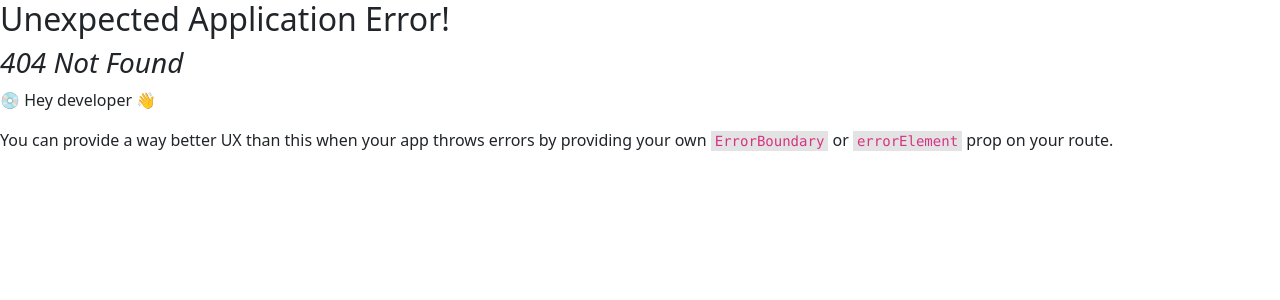
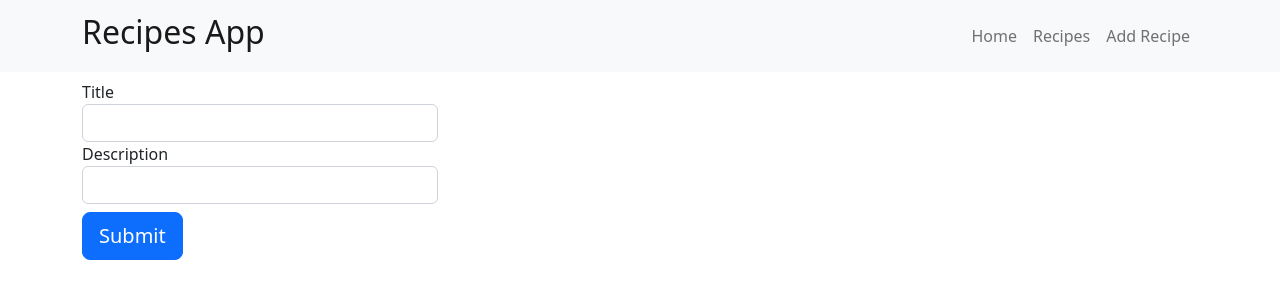
Before and after one commit to ricocatford/recipes-project, a React (Create React App) app in the folder frontend/: page /add-recipe in a window 1280 px wide. Before the commit this address had no page. Shown: the top 300 px of the page. Built offline with nearby package versions, Linux system fonts and the light colour scheme.

Commit message:
feat: new recipe form component

```diff
--- a/frontend/public/index.html
+++ b/frontend/public/index.html
@@ -7,6 +7,7 @@
     <meta name="theme-color" content="#000000" />
     <meta name="description" content="Web site created using create-react-app" />
     <link rel="manifest" href="%PUBLIC_URL%/manifest.json" />
+    <script src="https://kit.fontawesome.com/6aecce4a80.js" crossorigin="anonymous"></script>
     <title>Recipes App</title>
   </head>
   <body>
--- a/frontend/src/assets/css/style.css
+++ b/frontend/src/assets/css/style.css
@@ -4,7 +4,12 @@
     padding: 0;
 }
 
+.container--custom {
+    min-height: calc(100vh - 80px);
+}
+
 .recipe__wrapper {
+    border: 1px solid rgb(248, 248, 248);
     border-radius: 1rem;
     box-shadow: 0 .5em 1em rgba(0, 0, 0, 0.1);
 }
--- /dev/null
+++ b/frontend/src/components/NewRecipeForm.jsx
@@ -0,0 +1,44 @@
+import React, { useState } from "react";
+import { Col, Button } from "react-bootstrap";
+
+
+export const NewRecipeForm = () => {
+    const [recipeTitle, setRecipeTitle] = useState("")
+    const [recipeDescription, setRecipeDescription] = useState("")
+
+    const HandleSubmitForm = () => {
+        fetch('http://localhost:8080/api/recipes', {
+            method: 'POST',
+            headers: {
+                'Content-Type': 'application/json',
+            },
+            body: JSON.stringify({
+                "title": recipeTitle,
+                "description": recipeDescription
+            })
+        })
+            .then(response => console.log(response.status));
+    }
+
+    return (
+        <form className="form col-sm-12 col-md-6 col-lg-4" onSubmit={HandleSubmitForm}>
+            <Col>
+                <label htmlFor="title">
+                    Title
+                </label>
+                <input className="form-control" type="text" value={recipeTitle} name="title" onChange={(e) => setRecipeTitle(e.target.value)}/>
+            </Col>
+            <Col>
+                <label htmlFor="description">
+                    Description
+                </label>
+                <input className="form-control" type="text" value={recipeDescription} name="description" onChange={(e) => setRecipeDescription(e.target.value)}/>
+            </Col>
+            <Col>
+                <Button className="btn btn-lg mt-2" type="submit">
+                    Submit
+                </Button>
+            </Col>
+        </form>
+    );
+}
--- a/frontend/src/components/Recipe.jsx
+++ /dev/null
@@ -1,25 +0,0 @@
-import React from "react";
-
-import { Col } from "react-bootstrap";
-
-export const Recipe = (props) => {
-    const recipes = props.recipes;
-
-    return (
-        <>
-            {recipes.map(recipe => (
-                <Col sm={12} md={6} lg={4} key={recipe.id} className="recipe__wrapper my-2 p-3">
-                    <h2>
-                        {recipe.title}
-                    </h2>
-                    <p>
-                        {recipe.createdAt}
-                    </p>
-                    <p>
-                        {recipe.description}
-                    </p>
-                </Col>
-            ))}
-        </>
-    );
-}
--- /dev/null
+++ b/frontend/src/components/RecipeList.jsx
@@ -0,0 +1,34 @@
+import React from "react";
+
+import { Col } from "react-bootstrap";
+
+export const RecipeList = (props) => {
+    const recipes = props.recipes;
+
+    const currentDate = (date) => new Date(date).toLocaleDateString(
+        undefined,
+        {
+            year: "numeric",
+            month: "short",
+            day: "numeric",
+        }
+    );
+
+    return (
+        <>
+            {recipes.map(recipe => (
+                <Col sm={12} md={6} key={recipe.id} className="recipe__wrapper offset-md-1 my-2 p-3">
+                    <h2>
+                        {recipe.title}
+                    </h2>
+                    <p className="text-muted">
+                        Created at: {currentDate(recipe.createdAt)}
+                    </p>
+                    <p>
+                        {recipe.description}
+                    </p>
+                </Col>
+            ))}
+        </>
+    );
+};
--- /dev/null
+++ b/frontend/src/pages/AddRecipes.jsx
@@ -0,0 +1,15 @@
+import { Container, Row } from "react-bootstrap";
+
+import { NewRecipeForm } from "../components/NewRecipeForm";
+
+const AddRecipes = () => {
+    return (
+        <Container className="container--custom mt-2">
+            <Row>
+                <NewRecipeForm />
+            </Row>
+        </Container>
+    );
+};
+
+export default AddRecipes;
--- a/frontend/src/pages/Home.jsx
+++ b/frontend/src/pages/Home.jsx
@@ -1,57 +1,17 @@
-import React, { useState, useEffect } from "react";
+import React from "react";
 
-import getRecipes from "../requests/getRecipes";
-import { Recipe } from "components/Recipe";
-import { Container, Row } from "react-bootstrap";
+import { Container } from "react-bootstrap";
 
 const Home = () => {
-    const [recipes, setRecipes] = useState([]);
-
-    useEffect(() => {
-    async function requestGetRecipes() {
-        const recipes = await getRecipes();
-        setRecipes(recipes);
-    }
-    requestGetRecipes();
-    }, []);
-
-    const [recipeTitle, setRecipeTitle] = useState("")
-    const [recipeDescription, setRecipeDescription] = useState("")
-
-    const Test = () => {
-        fetch('http://localhost:8080/api/recipes', {
-            method: 'POST',
-            headers: {
-                'Content-Type': 'application/json',
-            },
-            body: JSON.stringify({
-                "title": recipeTitle,
-                "description": recipeDescription
-            })
-        })
-            .then(response => console.log(response.status));
-    }
-
     return (
-    <Container>
-        <Row className="p-3">
-            <Recipe recipes={recipes} />
-        </Row>
-        <form onSubmit={Test}>
-            <label htmlFor="title">
-                Title
-            </label>
-            <input type="text" value={recipeTitle} name="title" onChange={(e) => setRecipeTitle(e.target.value)}/>
-
-            <label htmlFor="description">
-                Description
-            </label>
-            <input type="text" value={recipeDescription} name="description" onChange={(e) => setRecipeDescription(e.target.value)}/>
-            <button type="submit">
-                Submit
-            </button>
-        </form>
-    </Container>
+        <Container className="container--custom mt-2">
+            <h1 className="text-center">
+                Welcome to Recipes App!
+            </h1>
+            <h2>
+                This is a simple application for saving your favourite recipes.
+            </h2>
+        </Container>
     );
 };
 
--- a/frontend/src/pages/Recipes.jsx
+++ b/frontend/src/pages/Recipes.jsx
@@ -0,0 +1,28 @@
+import React, { useState, useEffect } from "react";
+
+import { Container, Row } from "react-bootstrap";
+
+import getRecipes from "../requests/getRecipes";
+import { RecipeList } from "components/RecipeList";
+
+const Recipes = () => {
+    const [recipes, setRecipes] = useState([]);
+
+    useEffect(() => {
+    async function requestGetRecipes() {
+        const recipes = await getRecipes();
+        setRecipes(recipes);
+    }
+    requestGetRecipes();
+    }, []);
+
+    return (
+        <Container className="container--custom mt-2">
+            <Row className="p-3">
+                <RecipeList recipes={recipes} />
+            </Row>
+        </Container>
+    );
+};
+
+export default Recipes;
```
Also changed, not shown: frontend/jsconfig.json (deleted, +0 -7 lines), frontend/src/index.js (+10 -0 lines), frontend/src/components/AddRecipeForm.jsx (deleted).
